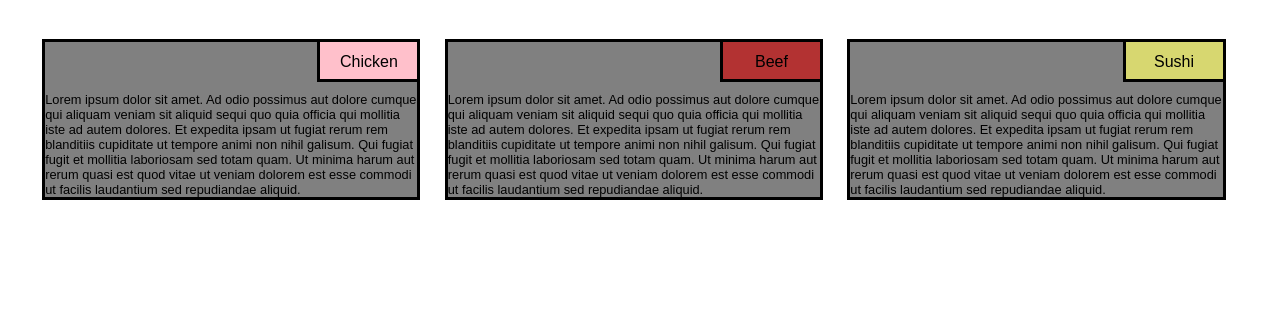
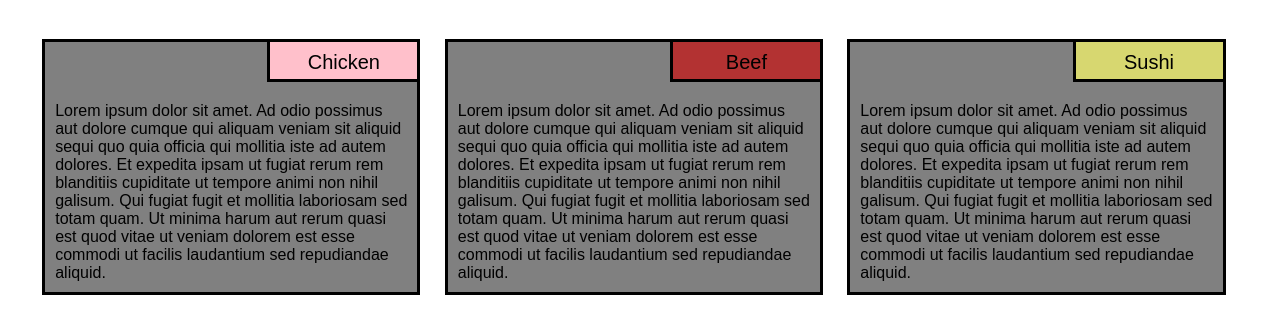
Before and after one commit to marjon438/module2-solution, a plain HTML site: page index.html in a window 1280 px wide. Shown: the part 70-404 px from the top of the page. Drawn offline with Linux system fonts and the light colour scheme.

Commit message:
font size and padding

```diff
--- a/css/style.css
+++ b/css/style.css
@@ -22,9 +22,9 @@
   p {
     float: right;
     height: 40px;
-    width: 100px;
+    width: 150px;
     text-align: center;
-    font-size: 100%;
+    font-size: 125%;
     line-height: 40px;
     margin-bottom: 10px;
     border-left:  solid black;
@@ -43,7 +43,7 @@
 
   section {
     clear: both;
-    font-size: 80%;
+    padding: 10px;
   }
   /********** 992px and above **********/
   /* each of the 3 sections should take up equal amount of space on the screen. As you make */
```
